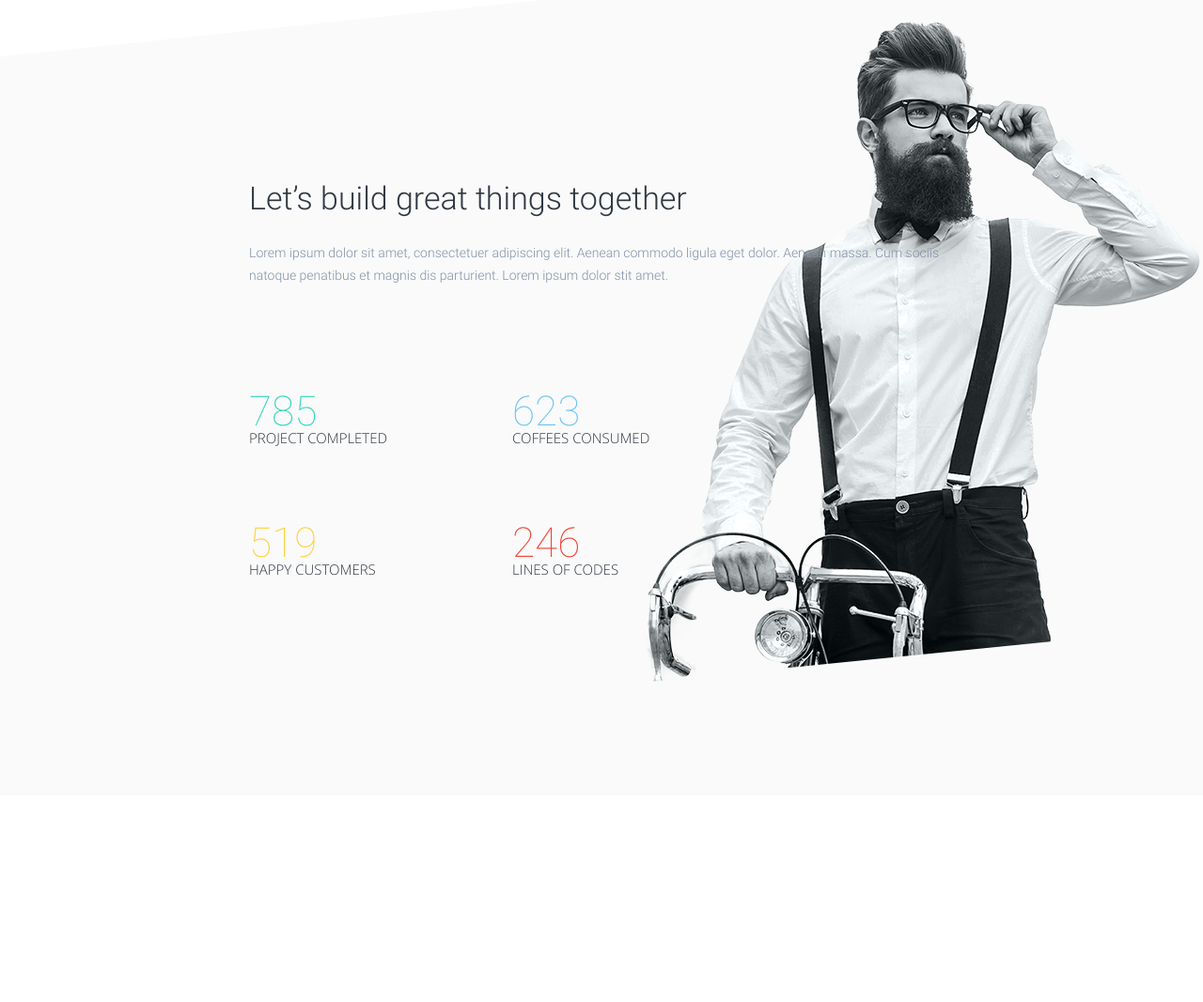
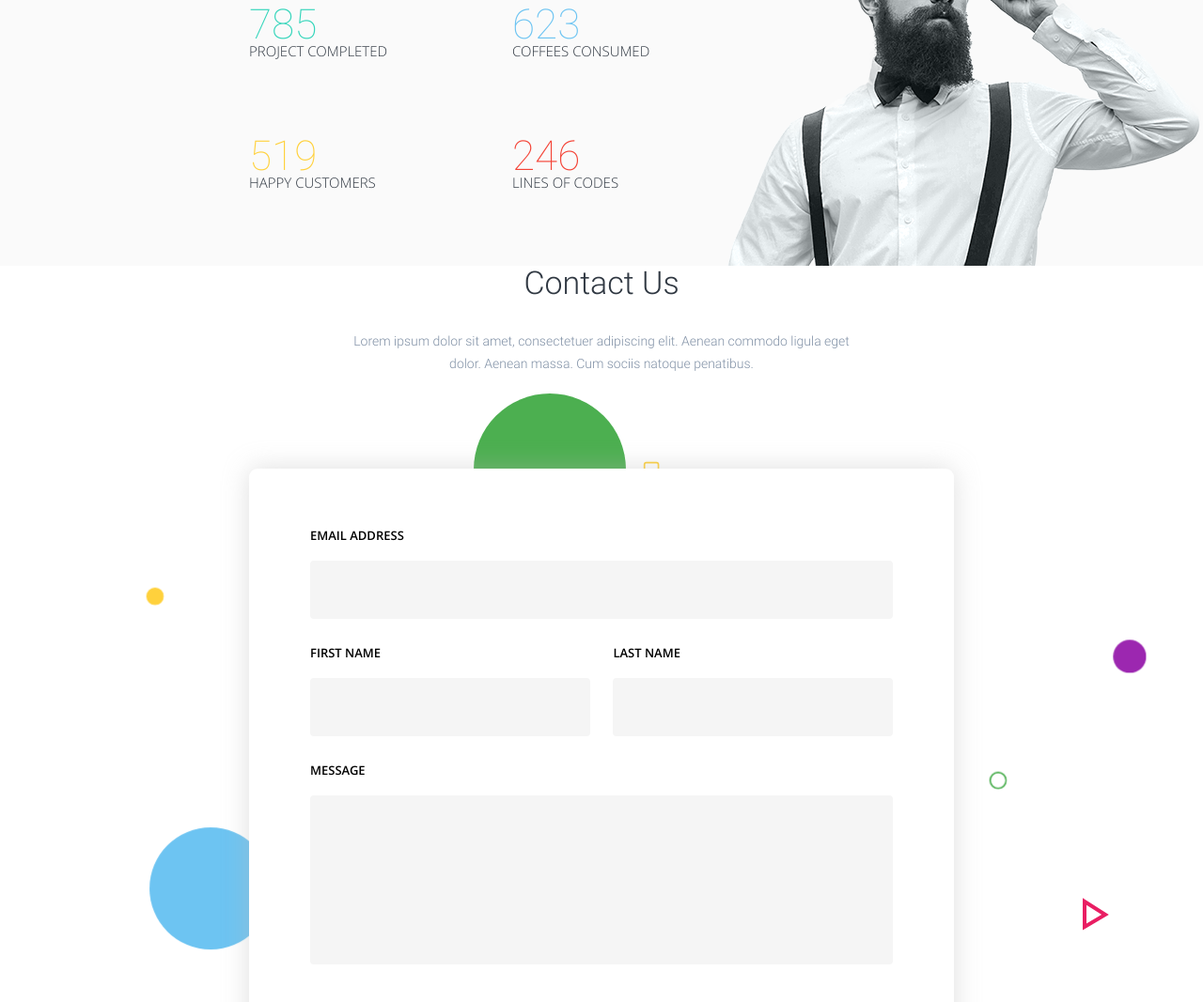
Before and after one commit to SergKozyrev/Firefly, a plain HTML site: page index.html in a window 1280 px wide. Shown: the part 1733-2800 px from the top of the page at 94% size. Before the commit the page ends 2580 px from the top, so only its background shows below. Drawn offline with nearby package versions, Linux system fonts and the light colour scheme.

Commit message:
create contuct us section

```diff
--- a/css/main.css
+++ b/css/main.css
@@ -1,8 +1,6 @@
 /* Default */
 
-*,
-*::before,
-*::after {
+*, *::before, *::after {
     -webkit-box-sizing: border-box;
     box-sizing: border-box;
 }
@@ -31,14 +29,13 @@ body {
     line-height: 1;
 }
 
-body,
-ul,
-p,
-h1,
-h2,
-h4 {
+body, ul, p, h1, h2, h4 {
     margin: 0;
     padding: 0;
+}
+
+input, button, textarea {
+    border: none;
 }
 
 .container {
@@ -62,7 +59,7 @@ h4 {
 }
 
 .btn:hover {
-    /* box-shadow: inset 0 0 12px rgba(108, 108, 108, 0.23); */
+    cursor: pointer;
     -webkit-transform: scale(1.1);
     transform: scale(1.1);
 }
@@ -74,12 +71,10 @@ h4 {
         -webkit-transform: scale(0);
         transform: scale(0);
     }
-
     50% {
         -webkit-transform: scale(1);
         transform: scale(1);
     }
-
     100% {
         -webkit-transform: scale(0);
         transform: scale(0);
@@ -91,23 +86,34 @@ h4 {
         -webkit-transform: scale(0);
         transform: scale(0);
     }
-
     50% {
         -webkit-transform: scale(1);
         transform: scale(1);
     }
-
     100% {
         -webkit-transform: scale(0);
         transform: scale(0);
     }
 }
 
-.circle,
-.triangle,
-.rect {
+.circle, .triangle, .rect {
     position: absolute;
     z-index: -1;
+}
+
+.section-title {
+    color: #303842;
+    font-family: 'roboto', sans-serif;
+    font-size: 34px;
+    font-weight: 300;
+}
+
+.section-subtitle {
+    color: #8191a6;
+    font-family: 'roboto', sans-serif;
+    font-size: 14px;
+    font-weight: 300;
+    line-height: 24px;
 }
 
 /* Custom */
@@ -249,8 +255,7 @@ h4 {
     transition: .3s;
 }
 
-.menu-link:hover,
-.menu-link.active {
+.menu-link:hover, .menu-link.active {
     border-top: 2px solid #4caf50;
 }
 
@@ -277,10 +282,7 @@ h4 {
     max-width: 883px;
     margin: 0 auto 40px;
     text-align: center;
-    color: #303842;
-    font-family: 'roboto', sans-serif;
     font-size: 56px;
-    font-weight: 300;
     line-height: 64px;
 }
 
@@ -416,18 +418,7 @@ h4 {
 
 .customers-title {
     margin-bottom: 13px;
-    color: #303842;
     font-family: 'roboto', sans-serif;
-    font-size: 24px;
-    font-weight: 300;
-}
-
-.customers-subtitle {
-    color: #8191a6;
-    font-family: "open-sans", sans-serif;
-    font-size: 14px;
-    font-weight: 300;
-    line-height: 20px;
 }
 
 .customers-logos {
@@ -454,22 +445,8 @@ h4 {
 
 .services {
     position: relative;
-    padding-top: 163px;
+    /* padding-top: 163px; */
     background: #fff url(../images/servicesbg.png) no-repeat left 180px;
-}
-
-.services::after {
-    content: '';
-    width: 100%;
-    height: 100%;
-    position: absolute;
-    background: #fff;
-    z-index: -1;
-    bottom: 0;
-    -webkit-transform-origin: right bottom;
-    transform-origin: right bottom;
-    -webkit-transform: skewY(-6deg);
-    transform: skewY(-6deg);
 }
 
 .services-inner {
@@ -479,19 +456,10 @@ h4 {
 
 .services-title {
     margin-bottom: 22px;
-    color: #303842;
-    font-family: 'roboto', sans-serif;
-    font-size: 34px;
-    font-weight: 300;
 }
 
 .services-subtitle {
     margin-bottom: 117px;
-    color: #8191a6;
-    font-family: 'roboto', sans-serif;
-    font-size: 14px;
-    font-weight: 300;
-    line-height: 24px;
 }
 
 .services-desc {
@@ -558,9 +526,8 @@ h4 {
 
 .advantages {
     position: relative;
-    padding: 267px 0 152px;
+    /* padding: 267px 0 152px; */
     background: #fafafa url(../images/advantagesbg.png) no-repeat right 95px;
-    z-index: -2;
 }
 
 .advantages-inner {
@@ -570,19 +537,10 @@ h4 {
 
 .advantages-title {
     margin-bottom: 30px;
-    color: #303842;
-    font-family: 'roboto', sans-serif;
-    font-size: 34px;
-    font-weight: 300;
 }
 
 .advantages-subtitle {
     margin-bottom: 110px;
-    color: #8191a6;
-    font-family: 'roboto', sans-serif;
-    font-size: 14px;
-    font-weight: 300;
-    line-height: 24px;
 }
 
 .advantages-desc {
@@ -636,4 +594,153 @@ h4 {
 
 /* Advantages end */
 
+/* Contact Us start */
+
+.contact-us {
+    position: relative;
+}
+
+.contact-us-inner {
+    max-width: 750px;
+    margin: 0 auto;
+}
+
+.contact-us-title {
+    margin-bottom: 34px;
+    text-align: center;
+}
+
+.contact-us-subtitle {
+    margin-bottom: 100px;
+    padding: 0 110px;
+    text-align: center;
+}
+
+.contact-us-form {
+    padding: 65px;
+    -webkit-box-shadow: 0 0 28px rgba(183, 183, 183, 0.45);
+            box-shadow: 0 0 28px rgba(183, 183, 183, 0.45);
+    border-radius: 9px;
+    background-color: #ffffff;
+}
+
+.form-label {
+    display: block;
+    margin-bottom: 20px;
+    color: #000000;
+    font-family: "open-sans", sans-serif;
+    font-size: 13px;
+    font-weight: 600;
+    text-transform: uppercase;
+}
+
+.form-input, .form-textarea {
+    width: 100%;
+    padding: 18px 20px 20px;
+    margin-bottom: 30px;
+    border-radius: 4px;
+    background-color: #f5f5f5;
+    font-family: "open-sans", sans-serif;
+    font-size: 18px;
+}
+
+.form-initials {
+    display: -webkit-box;
+    display: -ms-flexbox;
+    display: flex;
+    -webkit-box-pack: justify;
+        -ms-flex-pack: justify;
+            justify-content: space-between;
+}
+
+.form-name, .form-lastname {
+    width: 48%;
+}
+
+.form-name {
+    float: left;
+}
+
+.form-lastname {
+    float: right;
+}
+
+.form-message {
+    height: 180px;
+    margin-bottom: 57px;
+    resize: none;
+}
+
+.contact-us-circle1 {
+    top: 136px;
+    left: 504px;
+    -webkit-animation: uprise 2s infinite;
+    animation: uprise 2s infinite;
+}
+
+.contact-us-circle2 {
+    bottom: 480px;
+    right: 56px;
+    -webkit-animation: uprise 4s infinite;
+    animation: uprise 4s infinite;
+}
+
+.contact-us-circle3 {
+    bottom: 348px;
+    right: 196px;
+    -webkit-animation: uprise 3s infinite;
+    animation: uprise 3s infinite;
+}
+
+.contact-us-circle4 {
+    left: 545px;
+    bottom: 70px;
+    -webkit-animation: uprise 2s infinite;
+    animation: uprise 2s infinite;
+}
+
+.contact-us-circle5 {
+    top: 260px;
+    right: 240px;
+    -webkit-animation: uprise 5s infinite;
+    animation: uprise 6s infinite;
+}
+
+.contact-us-circle6 {
+    left: 143px;
+    bottom: 173px;
+    -webkit-animation: uprise 4s infinite;
+    animation: uprise 4s infinite;
+}
+
+.contact-us-circle7 {
+    left: 143px;
+    top: 330px;
+    -webkit-animation: uprise 3s infinite;
+    animation: uprise 3s infinite;
+}
+
+.contact-us-triangle1 {
+    bottom: 210px;
+    right: 100px;
+    -webkit-animation: uprise 2s infinite;
+    animation: uprise 2s infinite;
+}
+
+.contact-us-rect1 {
+    top: 195px;
+    right: 564px;
+    -webkit-animation: uprise 3s infinite;
+    animation: uprise 3s infinite;
+}
+
+.contact-us-rect2 {
+    left: 300px;
+    top: 450px;
+    -webkit-animation: uprise 2s infinite;
+    animation: uprise 3s infinite;
+}
+
+/* Contact Us end */
+
 /* Main end */
--- a/index.html
+++ b/index.html
@@ -60,8 +60,9 @@
     <main class="page-main">
         <section id="home" class="home">
             <div class="container">
-                <h1 class="home-title">We create an alround experience for your Corporate business</h1>
-                <p class="home-subtitle">Lorem ipsum dolor sit amet, consectetuer adipiscing elit. Aenean commodo
+                <h1 class="home-title section-title">We create an alround experience for your Corporate business</h1>
+                <p class="home-subtitle section-subtitle">Lorem ipsum dolor sit amet, consectetuer adipiscing elit.
+                    Aenean commodo
                     ligula
                     eget dolor. Aenean massa. Cum sociis penatibus et magnis.</p>
                 <a href="#" class="btn">Explore Now</a>
@@ -113,8 +114,9 @@
                 <div class="container">
                     <div class="customers-inner">
                         <div class="customers-desc">
-                            <h2 class="customers-title">Our Customers</h2>
-                            <p class="customers-subtitle">Lorem ipsum dolor sit amet, consectetuer adipiscing elit.
+                            <h2 class="customers-title section-title">Our Customers</h2>
+                            <p class="customers-subtitle section-subtitle ">Lorem ipsum dolor sit amet, consectetuer
+                                adipiscing elit.
                                 Aenean
                                 commodo ligula eget dolor.</p>
                         </div>
@@ -135,8 +137,9 @@
         <section id="services" class="services">
             <div class="container">
                 <div class="services-inner">
-                    <h2 class="services-title">Our Services & Special Fields</h2>
-                    <p class="services-subtitle">Lorem ipsum dolor sit amet, consectetuer adipiscing elit. Aenean
+                    <h2 class="services-title section-title">Our Services & Special Fields</h2>
+                    <p class="services-subtitle section-subtitle ">Lorem ipsum dolor sit amet, consectetuer adipiscing
+                        elit. Aenean
                         commodo ligula eget dolor. Aenean massa. Cum sociis natoque penatibus et magnis dis parturient
                         montes.</p>
                     <div class="services-desc">
@@ -181,8 +184,9 @@
         <!-- /.services -->
         <section id="advantages" class="advantages">
             <div class="advantages-inner">
-                <h2 class="advantages-title">Let’s build great things together</h2>
-                <p class="advantages-subtitle">Lorem ipsum dolor sit amet, consectetuer adipiscing elit. Aenean commodo
+                <h2 class="advantages-title section-title">Let’s build great things together</h2>
+                <p class="advantages-subtitle section-subtitle ">Lorem ipsum dolor sit amet, consectetuer adipiscing
+                    elit. Aenean commodo
                     ligula eget dolor. Aenean massa. Cum sociis natoque penatibus et magnis dis parturient. Lorem ipsum
                     dolor stit amet.</p>
                 <div class="advantages-desc">
@@ -207,6 +211,64 @@
             <!-- /.advantages-inner -->
         </section>
         <!-- /.advantages -->
+        <section id="contact-us" class="contact-us">
+            <div class="contact-us-inner">
+                <h2 class="contact-us-title section-title">Contact Us</h2>
+                <p class="contact-us-subtitle section-subtitle">Lorem ipsum dolor sit amet, consectetuer adipiscing
+                    elit.
+                    Aenean commodo ligula
+                    eget dolor. Aenean massa. Cum sociis natoque penatibus.</p>
+                <form class="contact-us-form">
+                    <label class="form-label" for="email">Email Address</label>
+                    <input type="email" name="email" id="email" class="form-email form-input">
+                    <span class="form-name">
+                        <label class="form-label" for="name">First Name</label>
+                        <input type="text" name="name" id="name" class="form-input">
+                    </span>
+                    <span class="form-lastname">
+                        <label class="form-label" for="name">Last Name</label>
+                        <input type="text" name="lastname" id="lastname" class="form-input">
+                    </span>
+                    <label class="form-label" for="message">Message</label>
+                    <textarea name="message" id="message" class="form-message form-textarea"></textarea>
+                    <button class="btn form-btn">Send now</button>
+                </form>
+                <!-- /.contact-us-form -->
+            </div>
+            <!-- /.contact-us-inner -->
+            <svg class="circle contact-us-circle1" width="163" height="163">
+                <circle r="81" cx="81" cy="81" fill="#4caf50" />
+            </svg>
+            <svg class="circle contact-us-circle2" width="44" height="44">
+                <circle r="22" cx="22" cy="22" fill="#9c27b0" />
+            </svg>
+            <svg class="circle contact-us-circle3" width="44" height="44">
+                <circle r="20" cx="22" cy="22" fill="#fff" stroke="#4caf50" stroke-width="4" />
+            </svg>
+            <svg class="circle contact-us-circle4" width="44" height="44">
+                <circle r="22" cx="22" cy="22" fill="#9c27b0" />
+            </svg>
+            <svg class="circle contact-us-circle5" width="163" height="163">
+                <circle r="81" cx="81" cy="81" fill="#00b4cb" />
+            </svg>
+            <svg class="circle contact-us-circle6" width="163" height="163">
+                <circle r="81" cx="81" cy="81" fill="#6dc4f2"></circle>
+            </svg>
+            <svg class="circle contact-us-circle7" width="44" height="44">
+                <circle r="22" cx="22" cy="22" fill="#ffd13c" />
+            </svg>
+            <svg class="triangle contact-us-triangle1" width="30" height="35">
+                <polygon points="4,4 26,18 4,31" fill="#fff" stroke="#e91e63" stroke-width="4"></polygon>
+            </svg>
+            <svg class="rect contact-us-rect1" width="45" height="45">
+                <rect x="4" y="4" width="35" height="35" rx="5" fill="#fff" stroke="#ffd13c" stroke-width="4"></rect>
+            </svg>
+            <svg class="rect contact-us-rect2" width="16" height="68">
+                <rect x="0" y="0" width="6" height="58" rx="3" fill="#3f51b5"></rect>
+            </svg>
+
+        </section>
+        <!-- /.contact -->
     </main>
     <!-- /.page-main -->
     <footer class="page-footer"></footer>
```
